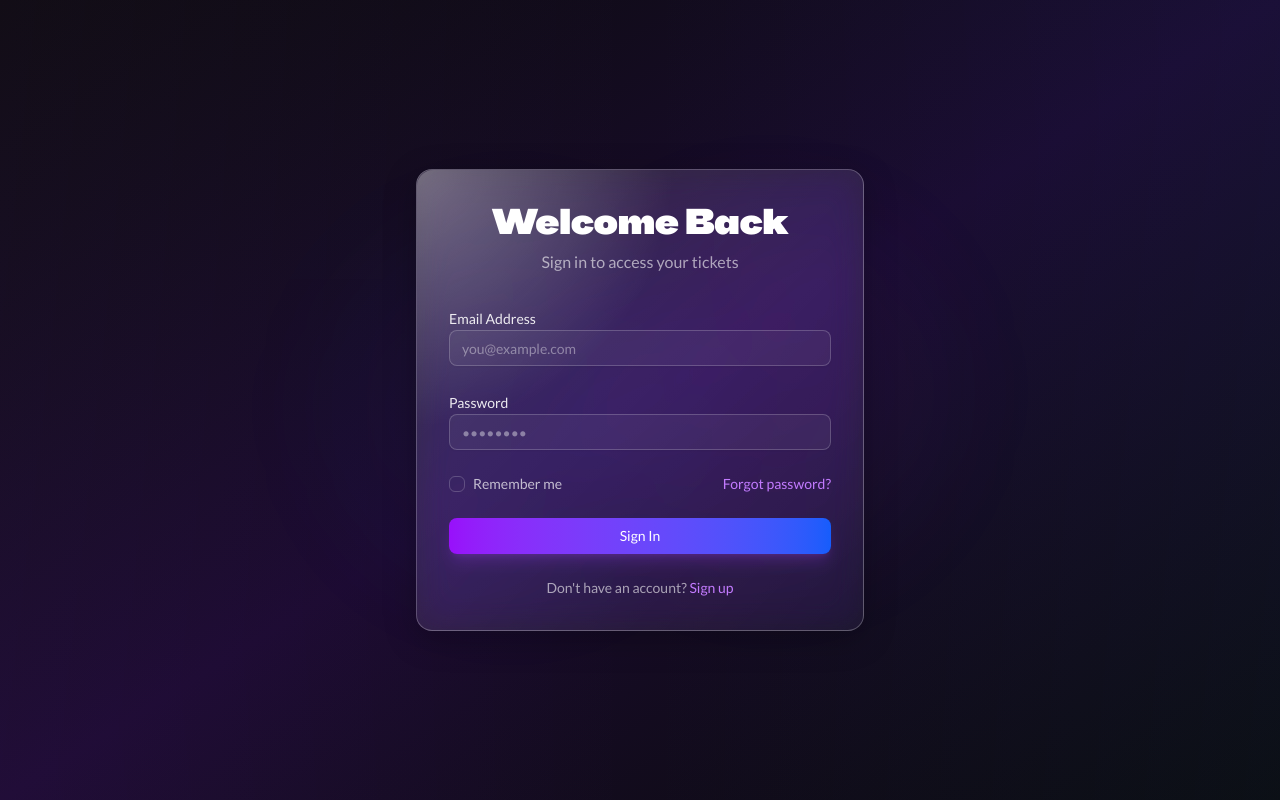
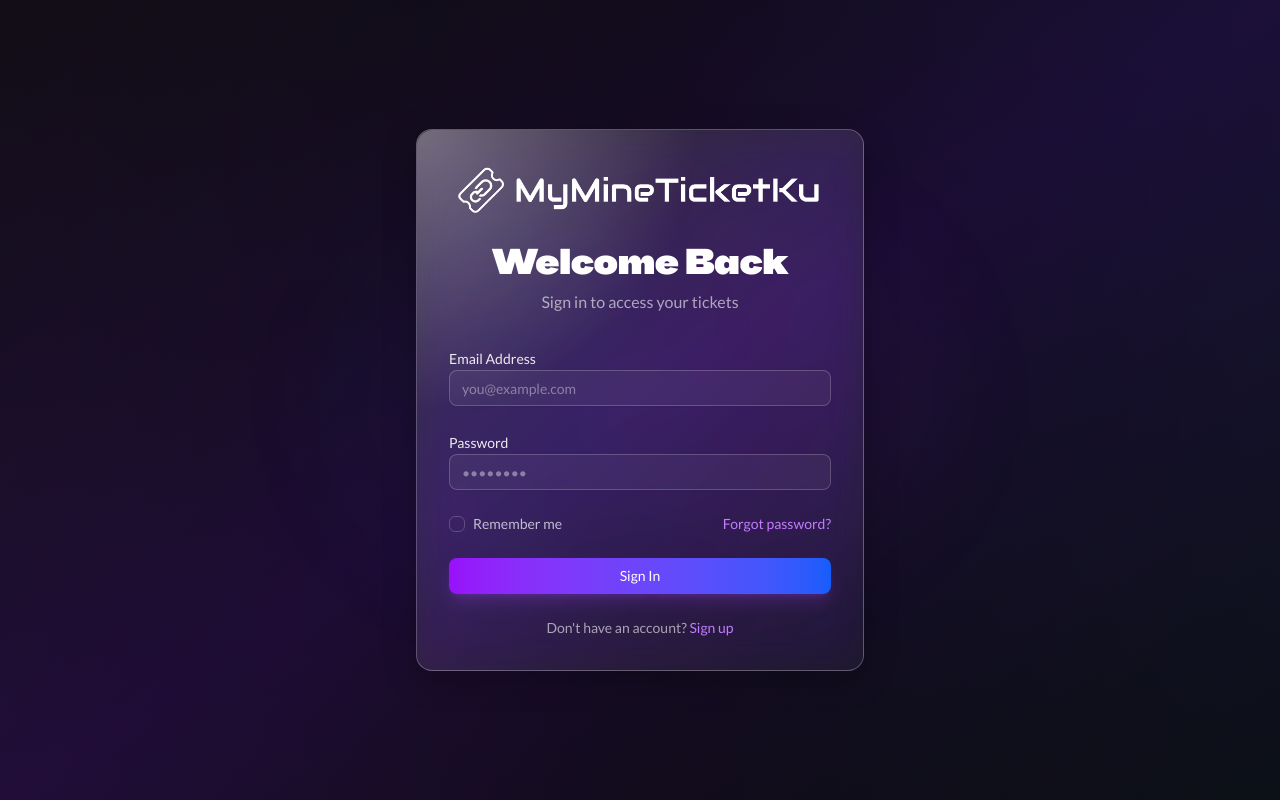
Before and after one commit to MaulRai/my-mine-ticket-ku-fe, a Next.js app: page /login in a window 1280 px wide. Built offline with nearby package versions, Linux system fonts and the light colour scheme.

Commit message:
feat: event logo on auth

```diff
--- a/app/login/page.tsx
+++ b/app/login/page.tsx
@@ -42,6 +42,9 @@ export default function LoginPage() {
           {/* Login Card */}
           <div className="glass-effect p-8">
             <div className="mb-8 text-center">
+              <div className="mb-6 flex justify-center">
+                <img src="/images/app-logo.png" alt="App Logo" className="h-auto w-100" />
+              </div>
               <h1 className="font-heading mb-2 text-4xl text-white">Welcome Back</h1>
               <p className="font-body text-white/60">Sign in to access your tickets</p>
             </div>
--- a/app/register/page.tsx
+++ b/app/register/page.tsx
@@ -64,6 +64,9 @@ export default function RegisterPage() {
           {/* Register Card */}
           <div className="glass-effect p-8">
             <div className="mb-8 text-center">
+              <div className="mb-6 flex justify-center">
+                <img src="/images/app-logo.png" alt="App Logo" className="h-auto w-100" />
+              </div>
               <h1 className="font-heading mb-2 text-4xl text-white">Create Account</h1>
               <p className="font-body text-white/60">Join us and start collecting tickets</p>
             </div>
```
